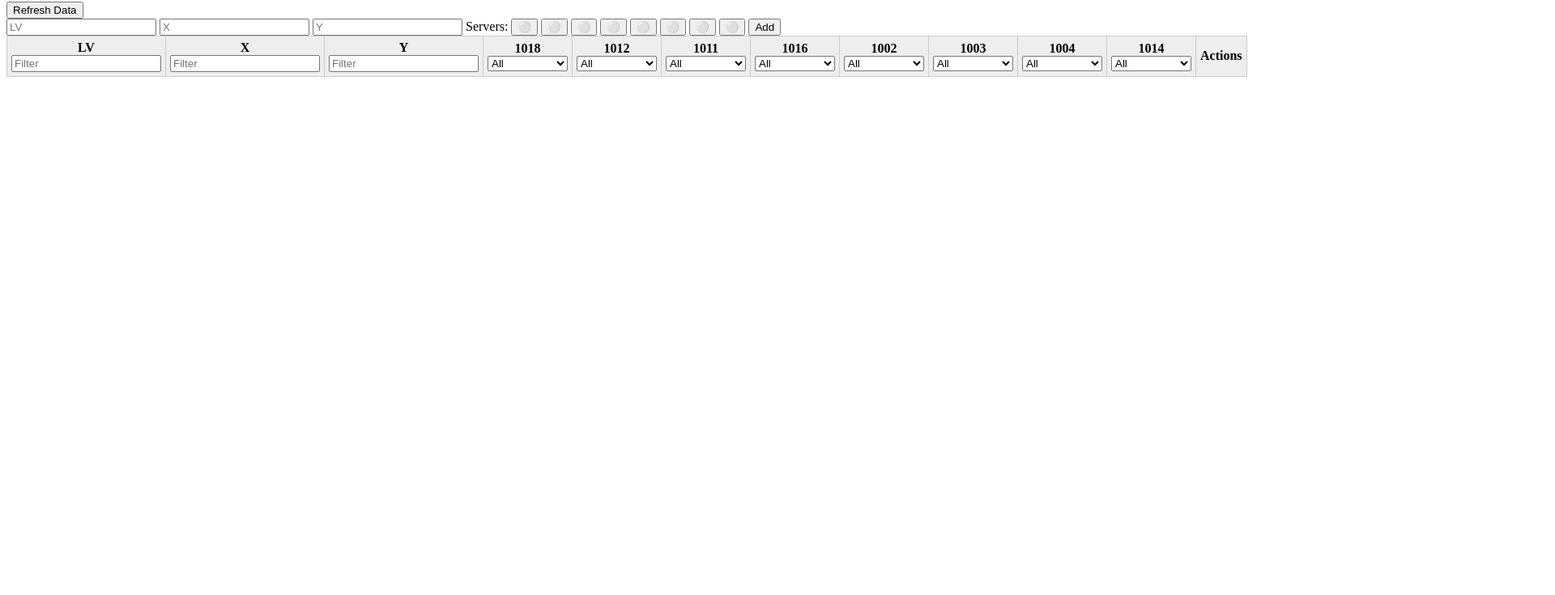
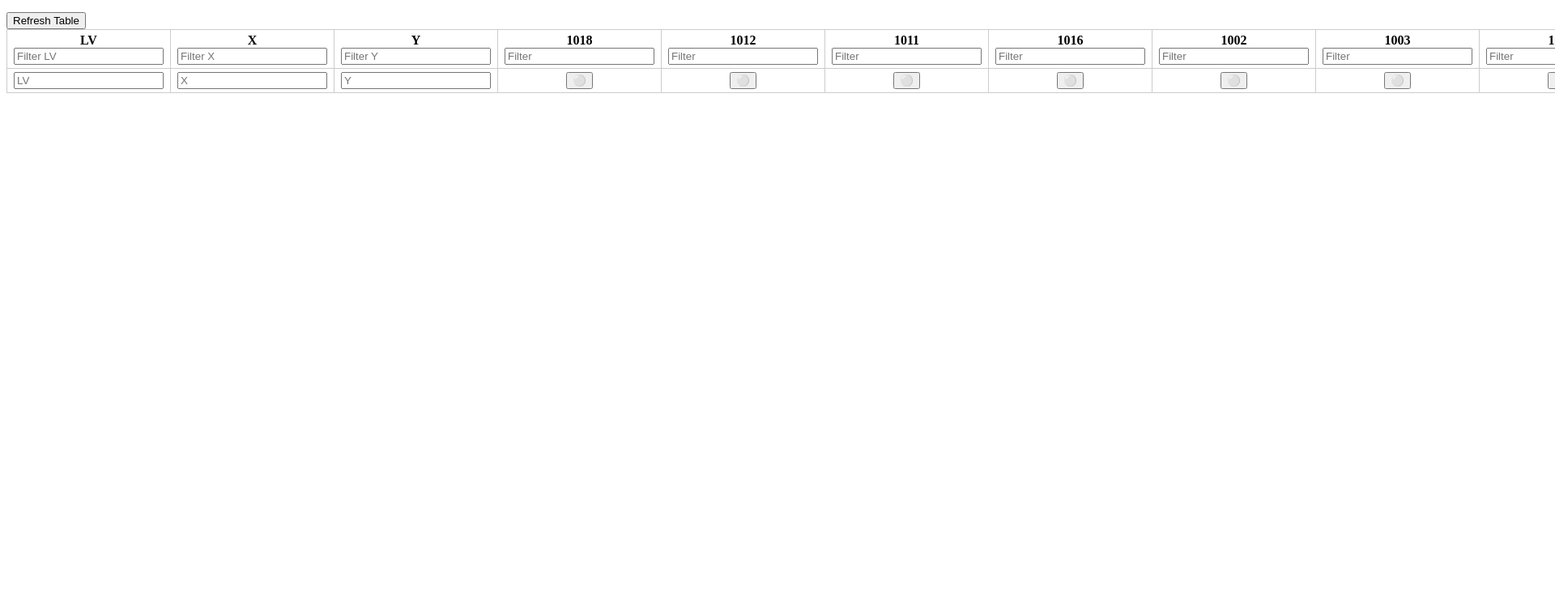
Before and after one commit to marvinso1978/coords-frontend, a website: page index.html in a window 1280 px wide. Shown: the part 65-800 px from the top of the page at 81% size, 1920 px wide, since content can reach past the window. Drawn offline with Linux system fonts and the light colour scheme.

Commit message:
Update index.html

```diff
--- a/index.html
+++ b/index.html
@@ -2,104 +2,71 @@
 <html lang="en">
 <head>
   <meta charset="UTF-8">
-<title>Coords Table</title>
+  <title>Coords Map</title>
   <style>
-  table, th, td { border: 1px solid #ccc; border-collapse: collapse; padding: 5px; }
-  th { background: #eee; }
-  .toggle-btn { cursor: pointer; }
+    table {
+      border-collapse: collapse;
+      width: 100%;
+    }
+    th, td {
+      border: 1px solid #ccc;
+      padding: 4px 8px;
+      text-align: center;
+    }
+    button.toggle-btn {
+      cursor: pointer;
+      width: 30px;
+      height: 30px;
+    }
+    button.delete-btn {
+      cursor: pointer;
+      background-color: red;
+      color: white;
+    }
+    button#add-btn, button#save-btn {
+      margin: 10px 5px;
+      padding: 5px 10px;
+    }
   </style>
 </head>
 <body>
-
-<h2>Coordinates Table</h2>
-
-<!-- Force Refresh -->
-<button id="refresh-btn">Refresh Data</button>
-
-<!-- Add Row Inline -->
-<div id="add-row">
-  <input id="new-lv" placeholder="LV">
-  <input id="new-x" placeholder="X">
-  <input id="new-y" placeholder="Y">
-  <!-- Server toggles -->
-  <span>Servers:</span>
-  <button class="server-toggle" data-value="false">⚪️</button>
-  <button class="server-toggle" data-value="false">⚪️</button>
-  <button class="server-toggle" data-value="false">⚪️</button>
-  <button class="server-toggle" data-value="false">⚪️</button>
-  <button class="server-toggle" data-value="false">⚪️</button>
-  <button class="server-toggle" data-value="false">⚪️</button>
-  <button class="server-toggle" data-value="false">⚪️</button>
-  <button class="server-toggle" data-value="false">⚪️</button>
-  <button id="add-inline-btn">Add</button>
-</div>
-
+  <h1>Coordinates Map</h1>
+  <button id="refresh-btn">Refresh Table</button>
   <table id="coords-table">
     <thead>
       <tr>
-      <th>LV<br><input id="filter-lv" placeholder="Filter"></th>
-      <th>X<br><input id="filter-x" placeholder="Filter"></th>
-      <th>Y<br><input id="filter-y" placeholder="Filter"></th>
-      <th>1018<br>
-        <select class="server-filter" data-server-index="0">
-          <option value="">All</option>
-          <option value="true">🟢 Revealed</option>
-          <option value="false">⚪️ Hidden</option>
-        </select>
-      </th>
-      <th>1012<br>
-        <select class="server-filter" data-server-index="1">
-          <option value="">All</option>
-          <option value="true">🟢 Revealed</option>
-          <option value="false">⚪️ Hidden</option>
-        </select>
-      </th>
-      <th>1011<br>
-        <select class="server-filter" data-server-index="2">
-          <option value="">All</option>
-          <option value="true">🟢 Revealed</option>
-          <option value="false">⚪️ Hidden</option>
-        </select>
-      </th>
-      <th>1016<br>
-        <select class="server-filter" data-server-index="3">
-          <option value="">All</option>
-          <option value="true">🟢 Revealed</option>
-          <option value="false">⚪️ Hidden</option>
-        </select>
-      </th>
-      <th>1002<br>
-        <select class="server-filter" data-server-index="4">
-          <option value="">All</option>
-          <option value="true">🟢 Revealed</option>
-          <option value="false">⚪️ Hidden</option>
-        </select>
-      </th>
-      <th>1003<br>
-        <select class="server-filter" data-server-index="5">
-          <option value="">All</option>
-          <option value="true">🟢 Revealed</option>
-          <option value="false">⚪️ Hidden</option>
-        </select>
-      </th>
-      <th>1004<br>
-        <select class="server-filter" data-server-index="6">
-          <option value="">All</option>
-          <option value="true">🟢 Revealed</option>
-          <option value="false">⚪️ Hidden</option>
-        </select>
-      </th>
-      <th>1014<br>
-        <select class="server-filter" data-server-index="7">
-          <option value="">All</option>
-          <option value="true">🟢 Revealed</option>
-          <option value="false">⚪️ Hidden</option>
-        </select>
-      </th>
-      <th>Actions</th>
+        <th>LV<br><input type="text" class="filter" data-key="lv" placeholder="Filter LV"></th>
+        <th>X<br><input type="text" class="filter" data-key="x" placeholder="Filter X"></th>
+        <th>Y<br><input type="text" class="filter" data-key="y" placeholder="Filter Y"></th>
+        <th>1018<br><input type="text" class="filter" data-key="servers-0" placeholder="Filter"></th>
+        <th>1012<br><input type="text" class="filter" data-key="servers-1" placeholder="Filter"></th>
+        <th>1011<br><input type="text" class="filter" data-key="servers-2" placeholder="Filter"></th>
+        <th>1016<br><input type="text" class="filter" data-key="servers-3" placeholder="Filter"></th>
+        <th>1002<br><input type="text" class="filter" data-key="servers-4" placeholder="Filter"></th>
+        <th>1003<br><input type="text" class="filter" data-key="servers-5" placeholder="Filter"></th>
+        <th>1004<br><input type="text" class="filter" data-key="servers-6" placeholder="Filter"></th>
+        <th>1014<br><input type="text" class="filter" data-key="servers-7" placeholder="Filter"></th>
+        <th>Action</th>
+      </tr>
+      <tr id="add-row">
+        <td><input type="text" id="new-lv" placeholder="LV"></td>
+        <td><input type="text" id="new-x" placeholder="X"></td>
+        <td><input type="text" id="new-y" placeholder="Y"></td>
+        <!-- Server toggles -->
+        <td><button class="server-toggle" data-index="0">⚪️</button></td>
+        <td><button class="server-toggle" data-index="1">⚪️</button></td>
+        <td><button class="server-toggle" data-index="2">⚪️</button></td>
+        <td><button class="server-toggle" data-index="3">⚪️</button></td>
+        <td><button class="server-toggle" data-index="4">⚪️</button></td>
+        <td><button class="server-toggle" data-index="5">⚪️</button></td>
+        <td><button class="server-toggle" data-index="6">⚪️</button></td>
+        <td><button class="server-toggle" data-index="7">⚪️</button></td>
+        <td><button id="add-inline-btn">Add</button></td>
       </tr>
     </thead>
-  <tbody></tbody>
+    <tbody>
+      <!-- Data rows will be inserted here -->
+    </tbody>
   </table>
 
   <script src="script.js"></script>
```
Lines whose indentation alone changed are shown as unchanged.
